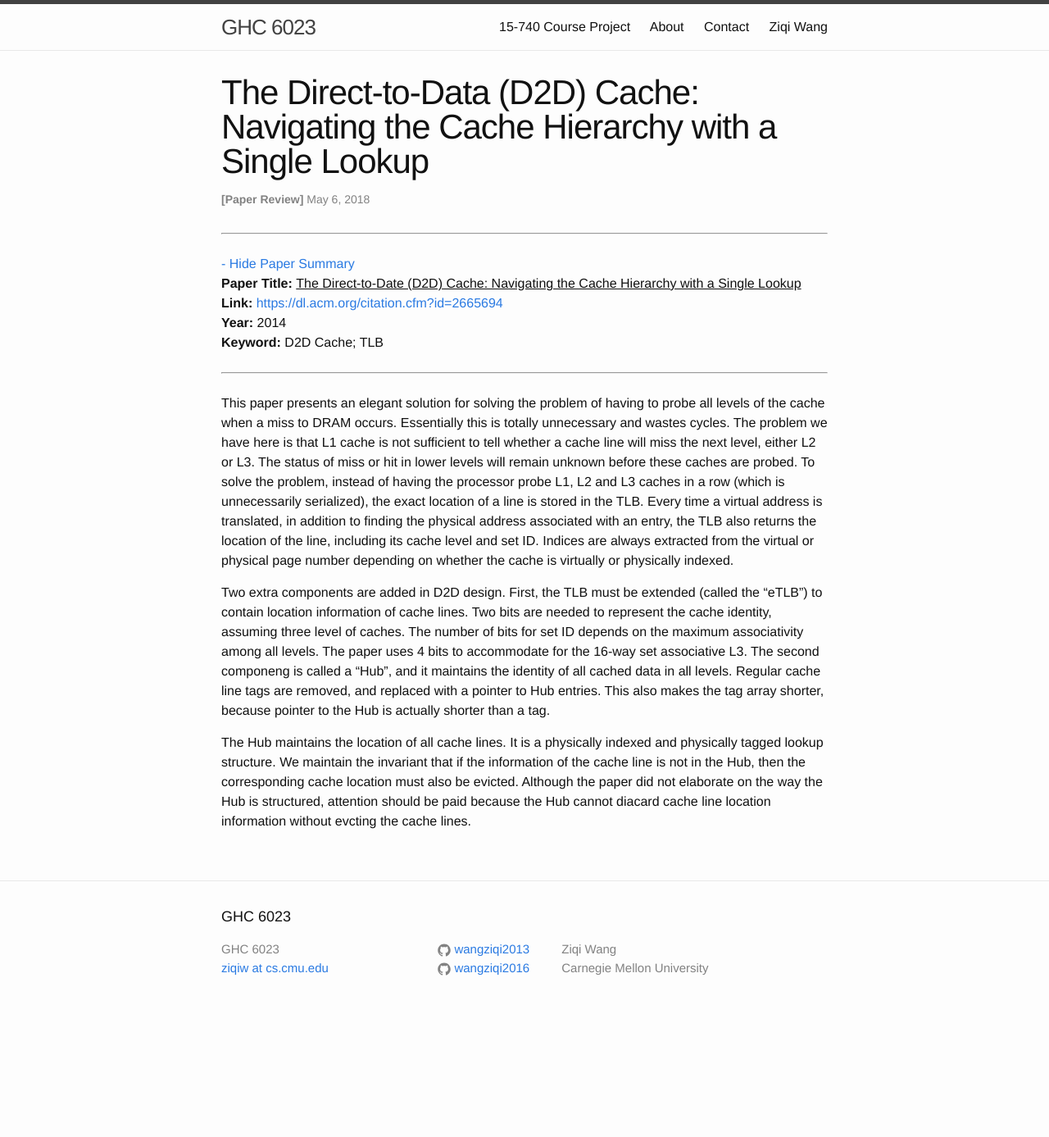
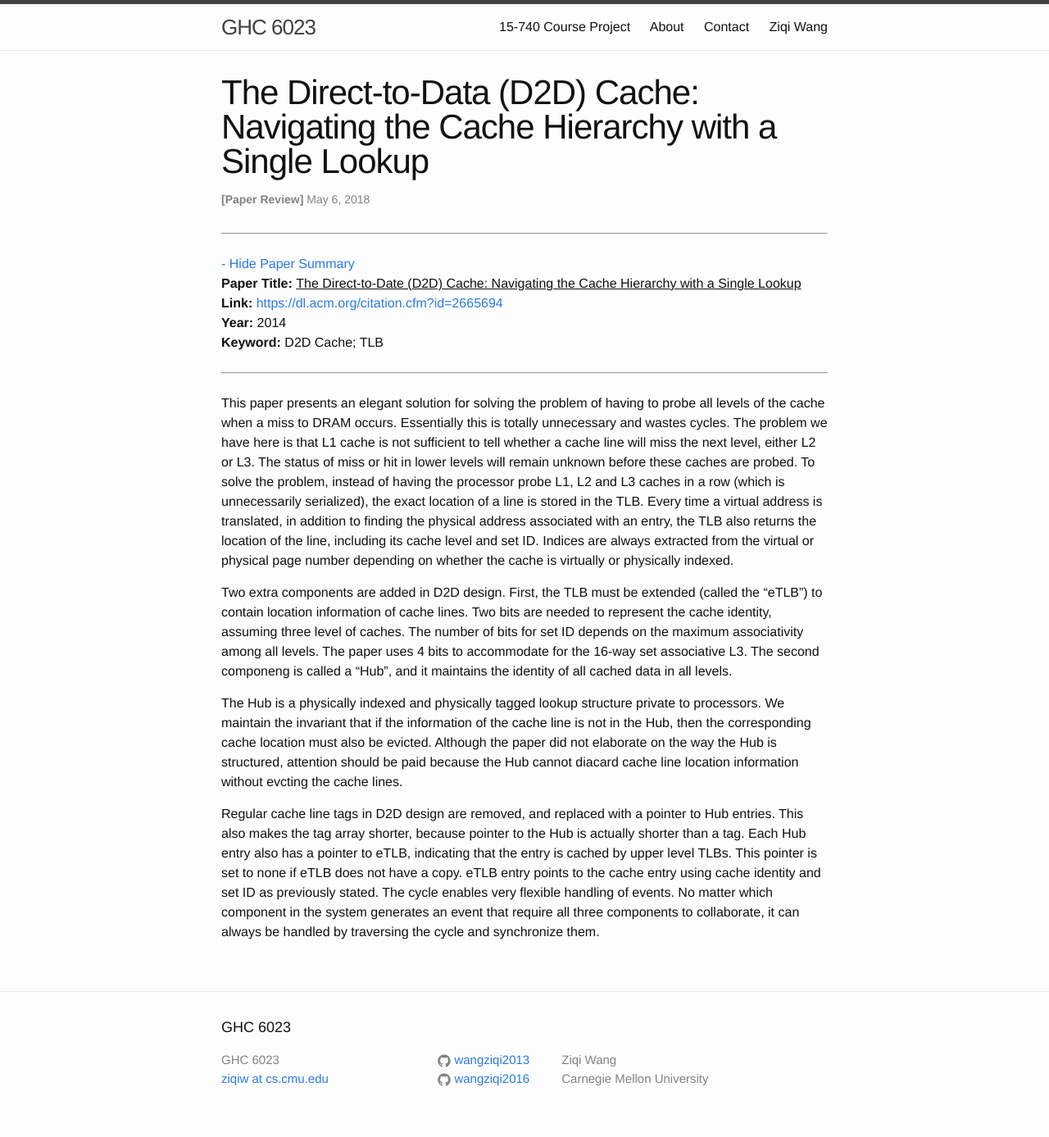
Before and after one commit to wangziqi2013/wangziqi2013.github.io, a Jekyll site: the page built from _posts/2018-05-05-The-D2D-Cache-Navigating-the-Cache-Hierarchy-with-a-Single-Lookup.markdown, in a window 1280 px wide. Shown: the whole page at 82% size. Built offline with Jekyll 4.4.1, drawn with Linux system fonts in a browser that asks for light colours; before the commit the page ends 1252 px from its top, so only the background shows below that.

Commit message:
Adding linked structure

```diff
--- a/_posts/2018-05-05-The-D2D-Cache-Navigating-the-Cache-Hierarchy-with-a-Single-Lookup.markdown
+++ b/_posts/2018-05-05-The-D2D-Cache-Navigating-the-Cache-Hierarchy-with-a-Single-Lookup.markdown
@@ -23,11 +23,18 @@ Two extra components are added in D2D design. First, the TLB must be extended (c
 location information of cache lines. Two bits are needed to represent the cache identity, assuming three level of caches.
 The number of bits for set ID depends on the maximum associativity among all levels. The paper uses 4 bits to accommodate for
 the 16-way set associative L3. The second componeng is called a "Hub", and it maintains the identity of all cached data
-in all levels. Regular cache line tags are removed, and replaced with a pointer to Hub entries. This
-also makes the tag array shorter, because pointer to the Hub is actually shorter than a tag.
+in all levels.
 
-The Hub maintains the location of all cache lines. It is a physically indexed and physically tagged lookup structure.
+The Hub is a physically indexed and physically tagged lookup structure private to processors.
 We maintain the invariant that if the information of the cache line is not in the Hub, then the corresponding cache
 location must also be evicted.
 Although the paper did not elaborate on the way the Hub is structured, attention should be paid because the Hub cannot diacard
 cache line location information without evcting the cache lines.
+
+Regular cache line tags in D2D design are removed, and replaced with a pointer to Hub entries. This
+also makes the tag array shorter, because pointer to the Hub is actually shorter than a tag. Each Hub entry also has
+a pointer to eTLB, indicating that the entry is cached by upper level TLBs. This pointer is set to none if eTLB
+does not have a copy. eTLB entry points to the cache entry using cache identity and set ID as previously stated.
+The cycle enables very flexible handling of events. No matter which component in the
+system generates an event that require all three components to collaborate, it can always be handled by traversing
+the cycle and synchronize them.
```
